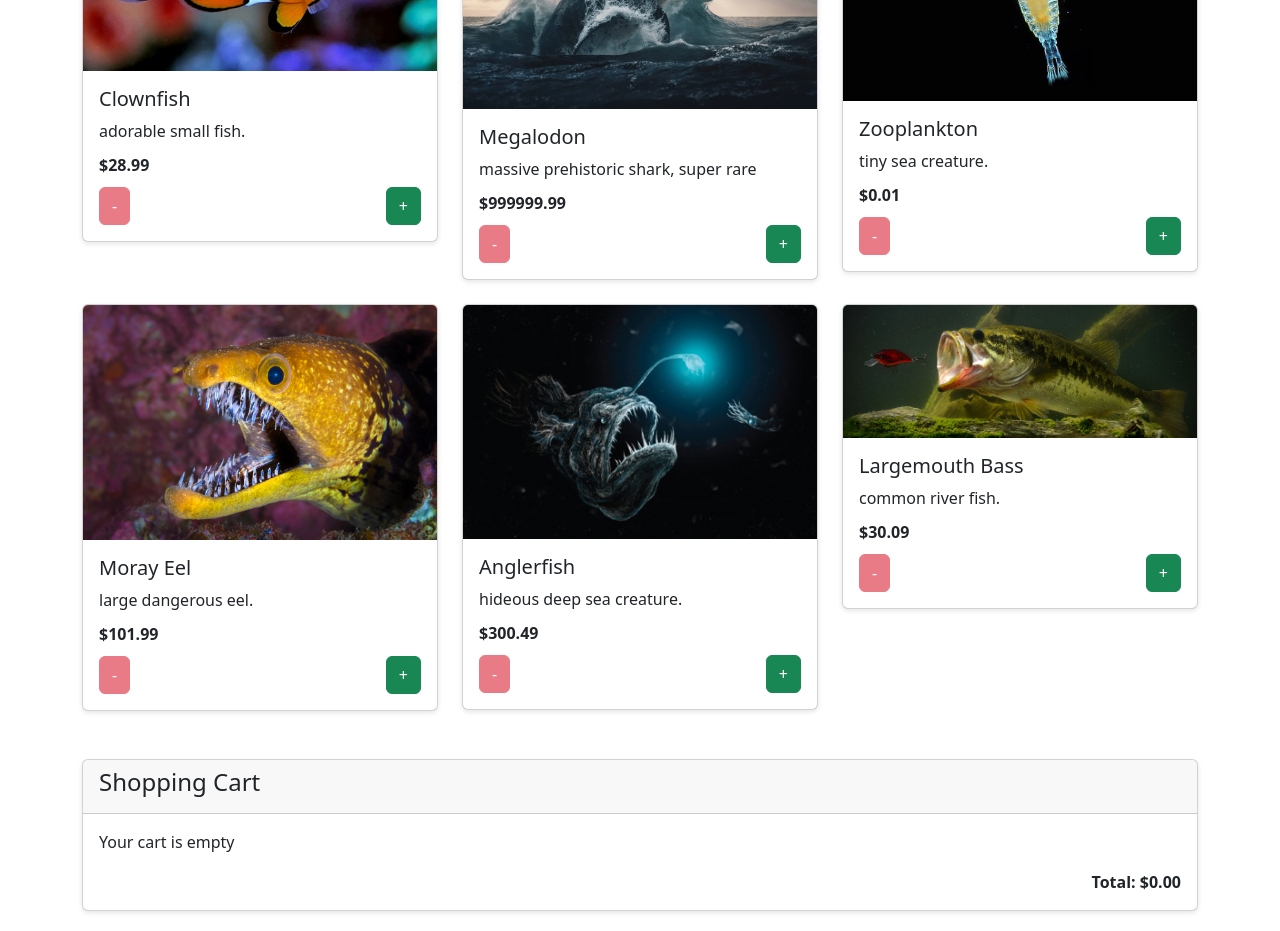
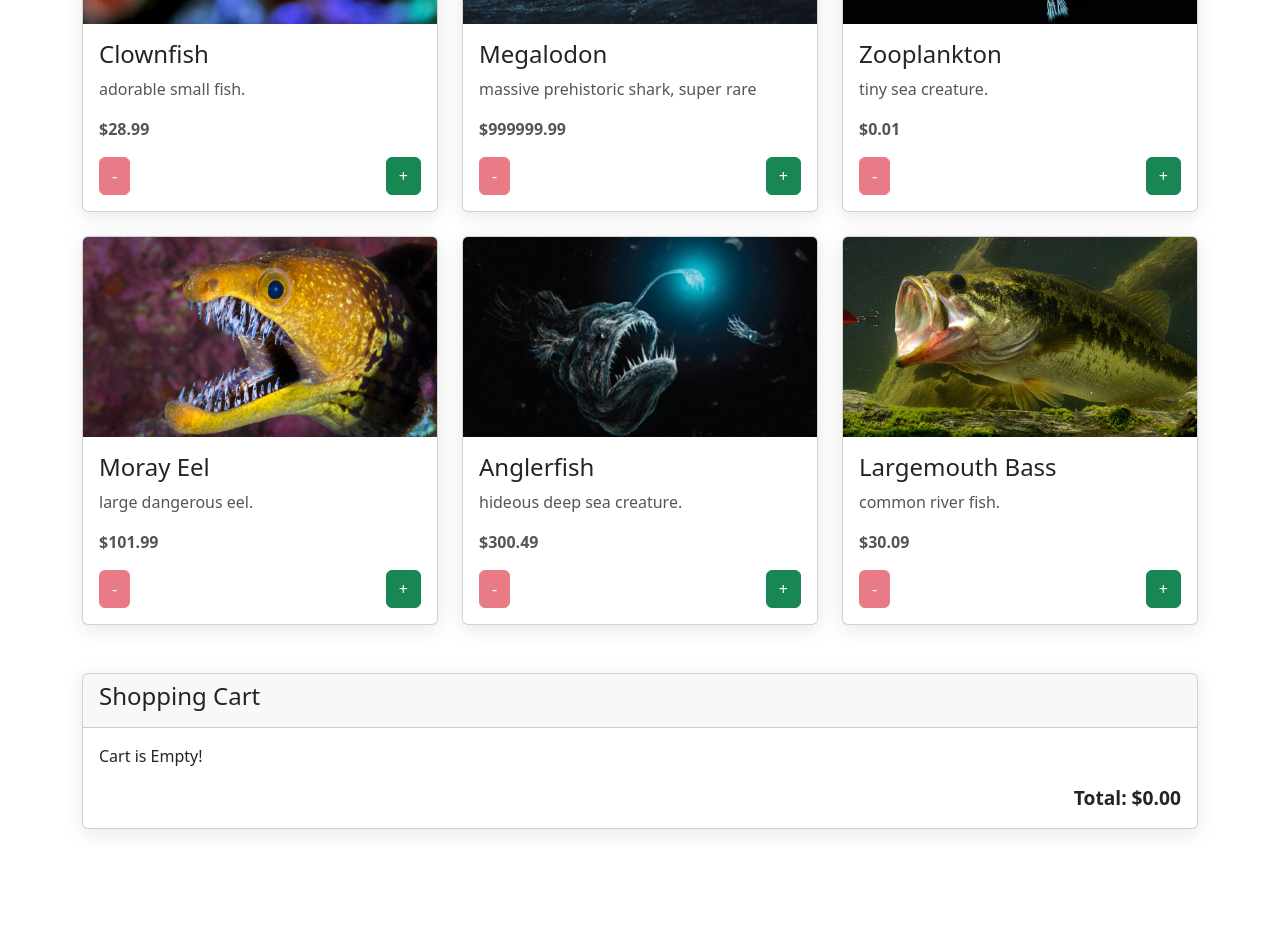
Before and after one commit to pnleguizamo/36s2_assignment03, a React (Create React App) app: page / in a window 1280 px wide. Shown: the part 720-1651 px from the top of the page. After the commit the page ends 1569 px from the top, so only its background shows below. Built offline with nearby package versions, Linux system fonts and the light colour scheme.

Commit message:
style changes

```diff
--- a/src/Browse.js
+++ b/src/Browse.js
@@ -92,14 +92,14 @@ const Browse = () => {
 
   return (
     <div className="container">
-      <h2 className="my-4">Browse Products</h2>
+      <h2 className="my-4">Browse Fish</h2>
       <div className="row">{listItems}</div>
       <div className="card mt-4">
         <div className="card-header">
           <h4>Shopping Cart</h4>
         </div>
         <div className="card-body">
-          <div>{cartItems.length > 0 ? cartItems : <p>Your cart is empty</p>}</div>
+          <div>{cartItems.length > 0 ? cartItems : <p>Cart is Empty!</p>}</div>
           <div className="text-end">
             <strong>Total: ${cartTotal.toFixed(2)}</strong>
           </div>
--- a/src/style.css
+++ b/src/style.css
@@ -1,8 +1,6 @@
-
 body {
+    background-color: #e0f7fa;
     font-family: 'Arial', sans-serif;
-    background-color: #f8f9fa;
-    color: #343a40;
 }
 
 .container {
@@ -11,71 +9,63 @@ body {
     padding: 20px;
 }
 
-
 .card {
-    border: 1px solid #dee2e6;
-    border-radius: 0.25rem;
-    box-shadow: 0 2px 5px rgba(0, 0, 0, 0.1);
+    border: none;
+    border-radius: 10px;
+    box-shadow: 0 4px 20px rgba(0, 0, 0, 0.1);
     transition: transform 0.2s;
 }
 
 .card:hover {
-    transform: scale(1.05);
+    transform: translateY(-5px);
 }
 
+.card-img-top {
+    border-top-left-radius: 10px;
+    border-top-right-radius: 10px;
+    height: 200px;
+    object-fit: cover;
+}
+
+.card-title {
+    font-size: 1.5rem;
+    color: #00796b;
+}
+
+.card-text {
+    font-size: 1rem;
+    color: #555;
+}
 
 .btn {
-    transition: background-color 0.3s, color 0.3s;
+    border-radius: 5px;
+    transition: background-color 0.3s;
+}
+
+.btn-success {
+    background-color: #00796b;
+    color: white;
+}
+
+.btn-success:hover {
+    background-color: #004d40;
 }
 
 .btn-danger {
-    background-color: #dc3545;
-    border: none;
+    background-color: #d32f2f;
+    color: white;
 }
 
 .btn-danger:hover {
-    background-color: #c82333;
-    color: white;
+    background-color: #b71c1c;
 }
 
-.btn-success {
-    background-color: #28a745;
-    border: none;
+.card-header {
+    background-color: #b2dfdb;
+    color: #004d40;
 }
 
-.btn-success:hover {
-    background-color: #218838;
-    color: white;
+.text-end {
+    font-weight: bold;
+    font-size: 1.2rem;
 }
-
-
-.card-header {
-    background-color: #007bff;
-    color: white;
-    font-weight: bold;
-}
-
-.card-body {
-    padding: 20px;
-}
-
-
-@media (max-width: 768px) {
-    .col-md-4 {
-        flex: 0 0 100%;
-        max-width: 100%;
-    }
-}
-
-
-h2 {
-    margin-bottom: 20px;
-}
-
-.card-title {
-    font-size: 1.25rem;
-}
-
-.card-text {
-    margin-bottom: 10px;
-}
```
